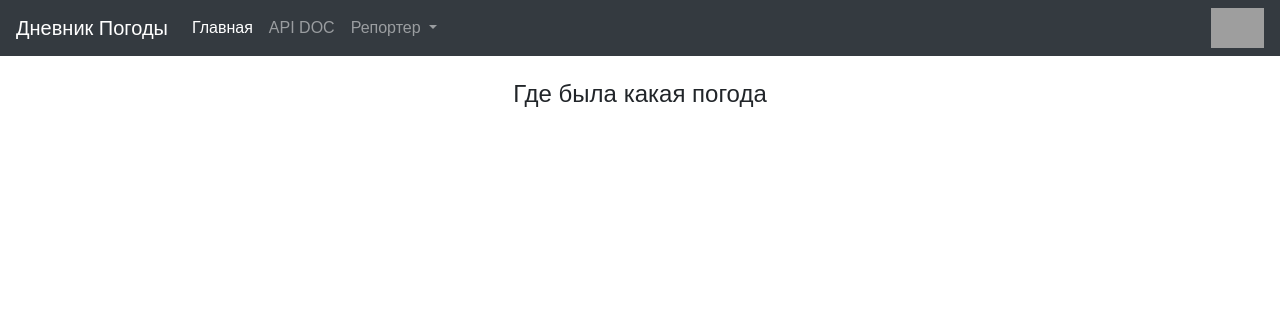
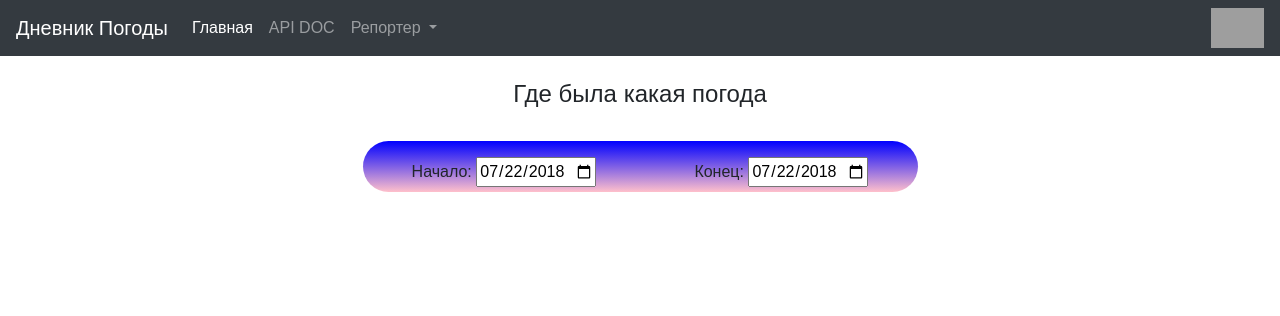
Before and after one commit to Maxim2k7/WebServer-API-Project, a Flask app: template templates/reporter.html in a window 1280 px wide. Shown: the top 316 px of the page. Run offline with Flask 3, Linux system fonts and the light colour scheme; the template is opened without the code that fills it, so the values that code supplies are empty; some libraries are stand-ins or nearby versions; grey boxes are pictures that could not be loaded.

Commit message:
edit reporter main page

```diff
--- a/templates/reporter.html
+++ b/templates/reporter.html
@@ -4,7 +4,8 @@
 <div class="position-fixed bottom-0 right-0 p-3" style="z-index: 5; right: 0; bottom: 0;">
     <div id="liveToast" class="toast fade hide" role="alert" aria-live="assertive" aria-atomic="true" data-delay="2000">
         <div class="toast-header">
-            <img src="https://cdn-icons-png.flaticon.com/512/1214/1214753.png" height="20em" style="padding-right: 10px;">
+            <img src="https://cdn-icons-png.flaticon.com/512/1214/1214753.png" height="20em"
+                 style="padding-right: 10px;">
 
             <strong class="mr-auto">Дневник погоды</strong>
             <small>💛</small>
@@ -22,5 +23,29 @@ $(document).ready(function(){
   $('.toast').toast('show');
 });
 
+
+
+
 </script>
+</br>
+<div style="width: 50%; margin: auto;  background: linear-gradient(blue, pink); border-radius: 50px;">
+    <div style="display: flex; flex-direction: row; justify-content: space-around; padding-top: 1em">
+        <div>
+            <label for="start">Начало:</label>
+
+            <input type="date" id="start" name="trip-start"
+                   value="2018-07-22"
+                   min="2018-01-01" max="2030-12-31">
+        </div>
+
+        <div>
+            <label for="start">Конец:</label>
+
+            <input type="date" id="end" name="trip-start"
+                   value="2018-07-22"
+                   min="2018-01-01" max="2030-12-31">
+        </div>
+    </div>
+
+</div>
 {% endblock %}
```
